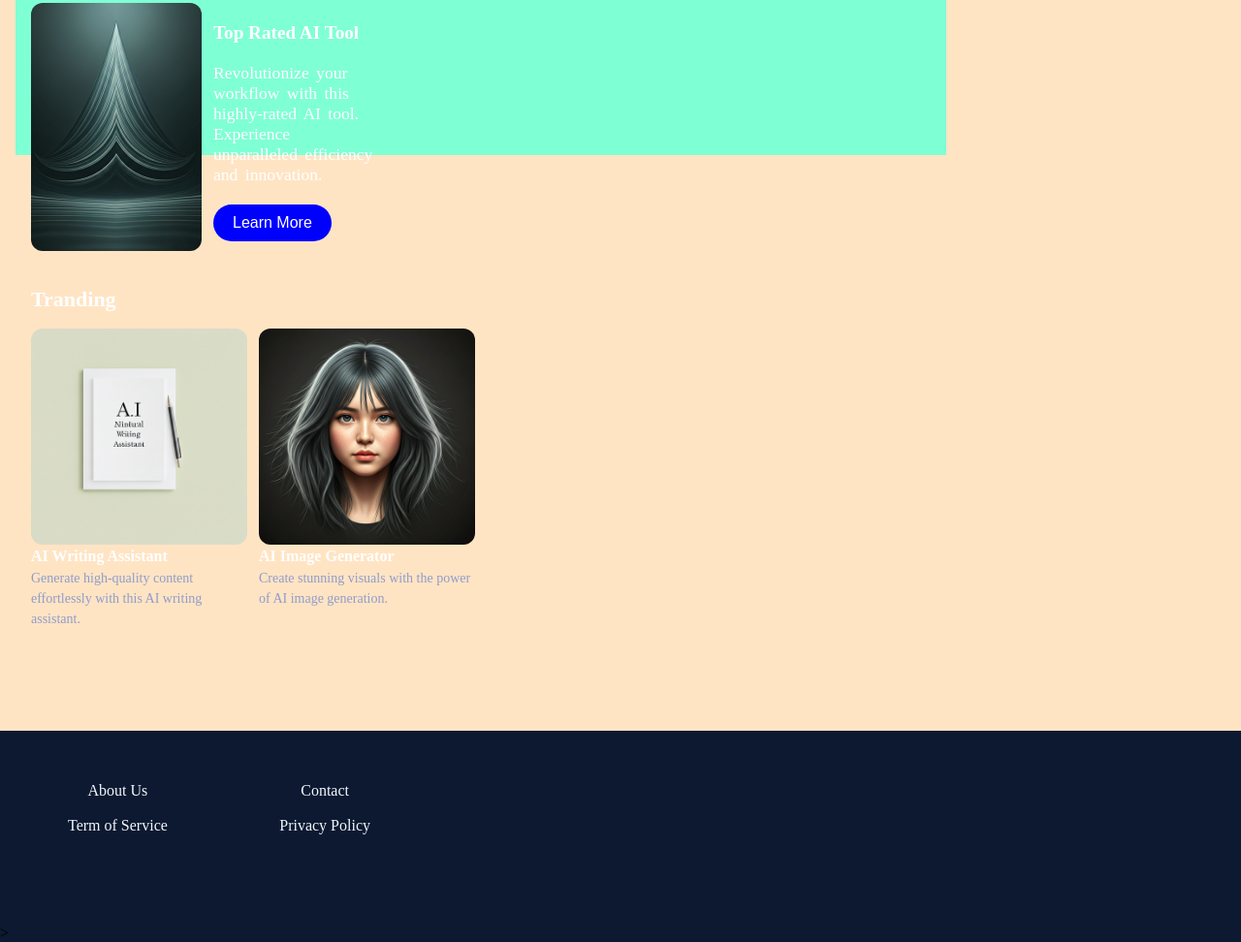
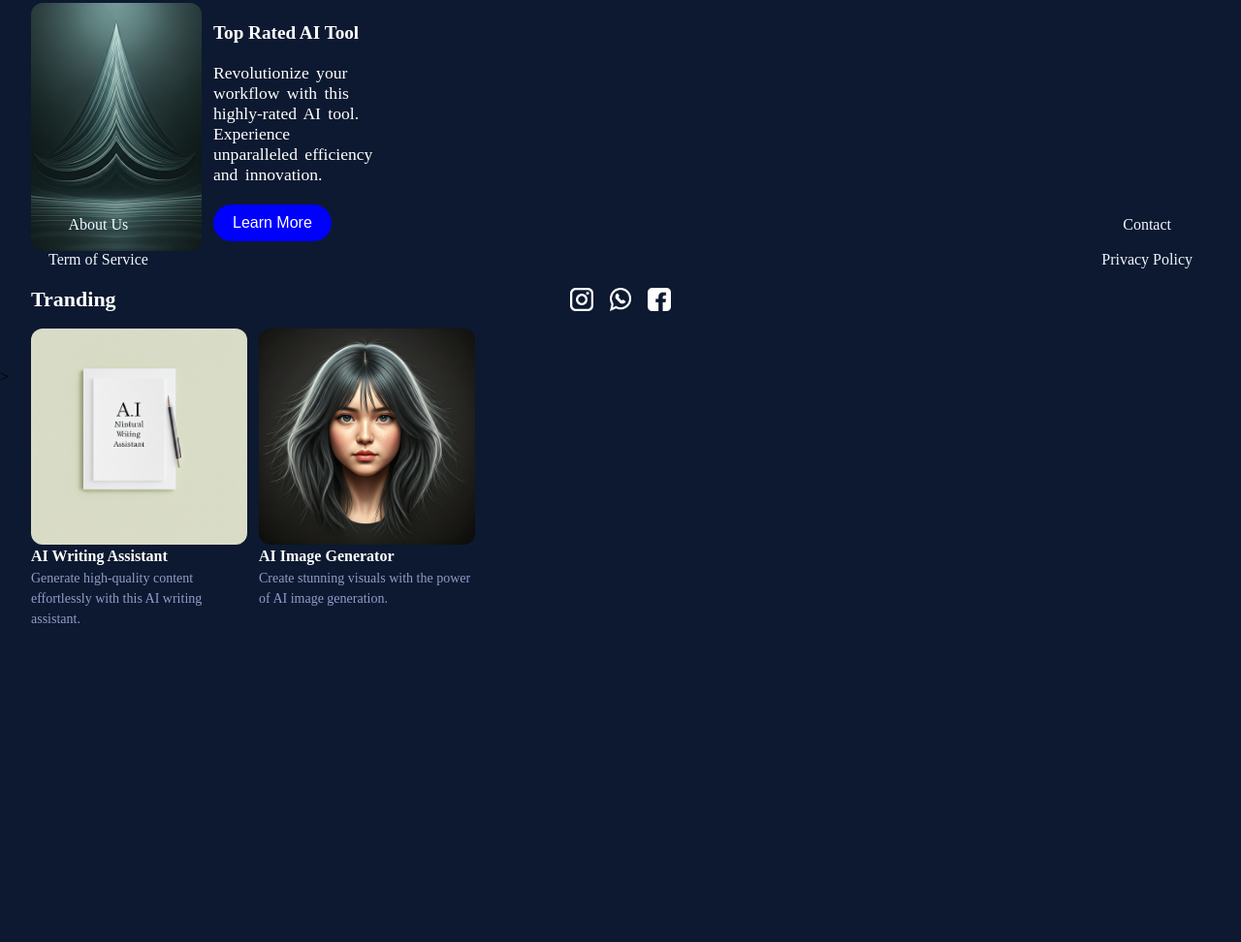
Before and after one commit to AryHamdanHelmy/AssignmentDay15_Landing_Page_Marketplace_Digital_ProductFWD11_Ary_Hamdan_Helmy, a plain HTML site: page index.html in a window 1280 px wide. Shown: the part 1055-2027 px from the top of the page at 97% size. After the commit the page ends 1738 px from the top, so only its background shows below. Drawn offline with Linux system fonts and the light colour scheme.

Commit message:
add footer

```diff
--- a/index.html
+++ b/index.html
@@ -25,7 +25,7 @@
     </section>
     <section id="Hero">
         <div class="header-container">
-        <diV class="hero-container">
+        <div class="hero-container">
         <div class="hero-background">
             <div class="hero-title"><h1>Discover the Future work with AI</h1></div>
             <div class="hero-desc"><a>Explore a curated marketplace of AI-powered tools designed to transform your workflow and unlock new possibilities.</a></div>
@@ -71,13 +71,19 @@
         </div>
     </section>
     <section id="footer">
+        <div class="footer-container">
         <div class="footer-grid">
             <ul>
                 <li>About Us</li>
                 <li>Contact</li>
                 <li>Term of Service</li>
                 <li>Privacy Policy</li>
-            </ul>
+            </ul></div>
+        <div class="footer-sosmed">
+                <div class="image-ig"></div>
+                <div class="image-wa"></div>
+                <div class="image-fb"></div>
+        </div>
         </div>
     </section>
     </main>
--- a/style.css
+++ b/style.css
@@ -50,14 +50,12 @@ body{
     display: none;
 }
 .header-container{
-  background-color: bisque;
-  height: 1744px;
+  height: auto;
   padding: 20px 16px;
   width: auto;
 }
 .hero-container{
-  background-color: aquamarine;
-  height: 1705px;
+  height: auto;
   max-width: 960px;
 }
 .hero-background{
@@ -269,25 +267,63 @@ body{
   line-height: 21px;
   letter-spacing: 0px;
 }
-.footer-grid{
-  width: 100%;
+.footer-container{
+  padding: 40px 20px;
+  width: auto;
   height: 200px;
-  padding: 20px 40px;
-  gap: 24px;
 }
 .footer-grid ul{
   color: aliceblue;
-  width: 372px;
+  width: auto;
   height: 72px;
   display: grid;
+  grid-template-columns: auto auto;
   list-style: none;
-  margin-top: 30px;
   padding: 0px 30px;
+  min-width: 160px;
+  justify-content: space-between;
+}
+.footer-grid ul li{
+  font-weight: 400;
+  font-size: 16px;
+  line-height: 24px;
   text-align: center;
-  min-width: 160px;
-  line-height: 24px;
-  grid-template-columns: auto auto;
-  justify-content: space-between;
+  font-style: normal;
+}
+.footer-sosmed{
+  background-color: #0c1930;
+  display: flex;
+  justify-content: center;
+  width: auto;
+  height: 24px;
+  gap: 16px;
+}
+.footer-sosmed .image-ig{
+  background-image: url(./assets/Instagram.png);
+  background-position: center;
+  background-size: cover;
+  background-repeat: no-repeat;
+  margin-top: 5px;
+  width: 24px;
+  height: 24px;
+}
+.footer-sosmed .image-wa{
+  background-image: url(./assets/Whatsaapp.png);
+  background-position: center;
+  background-size: contain;
+  background-repeat: no-repeat;
+  margin-top: 5px;
+  width: 24px;
+  height: 24px;
+}
+.footer-sosmed .image-fb{
+  background-image: url(./assets/Facebook.png);
+  background-position: center;
+  background-size: contain;
+  background-repeat: no-repeat;
+  margin-top: 5px;
+  width: 24px;
+  height: 24px;
 }
 
 
```
Also changed, not shown: assets/Email.png (added), assets/Facebook.png (added), assets/Instagram.png (added), assets/Whatsaapp.png (added).
